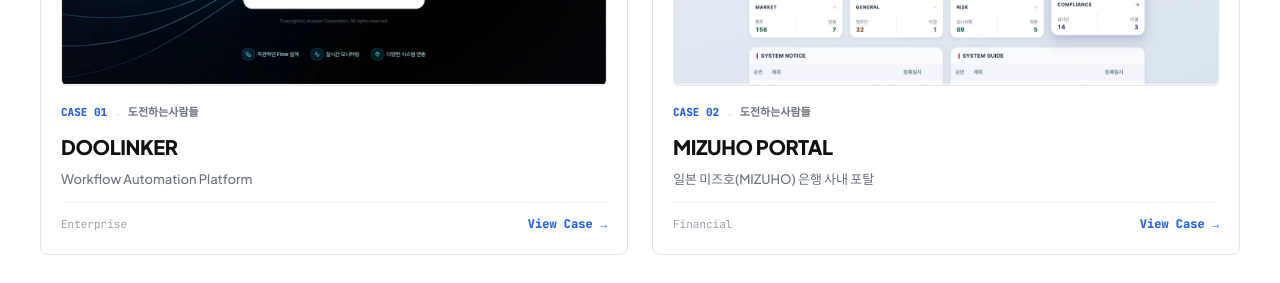
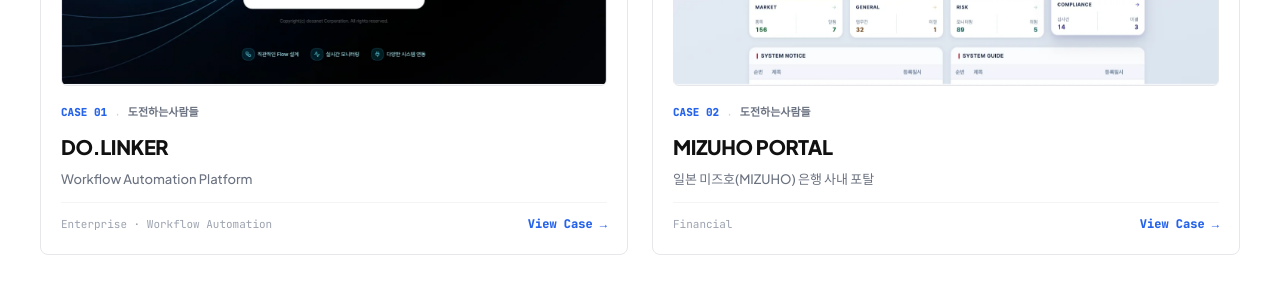
Before and after one commit to mobius38/sylee-portfolio, a React (Vite) app: page / in a window 1280 px wide. Shown: the part 2460-2743 px from the top of the page. Built offline with nearby package versions, Linux system fonts and the light colour scheme; the HTML template or start-up script is replaced by a standard one.

Commit message:
design: DO.LINKER 케이스 1 데이터 고도화(Title, Category, Role, Challenge, Decision, Impact 문구 개선)

```diff
--- a/src/components/sections/WorkSection.tsx
+++ b/src/components/sections/WorkSection.tsx
@@ -83,18 +83,18 @@ export const PROJECTS_DATA: ProjectItem[] = [
   {
     id: "doolinker",
     num: "01",
-    title: "DOOLINKER",
+    title: "DO.LINKER",
     subtitle: "Workflow Automation Platform",
     categoryFlow: "Brand → Product → System",
-    keyword: "Enterprise",
+    keyword: "Enterprise · Workflow Automation",
     client: "도전하는사람들",
     period: "2025.11 ~ 2026.04",
     serviceType: "Workflow Automation Platform",
-    role: "Product Design",
+    role: "Product Design · Brand Identity · Design System",
     description: "Trigger / Action 기반의 복잡한 비즈니스 로직을 비전문가도 직관적으로 구성할 수 있는 워크플로우 자동화 플랫폼을 설계했습니다.",
-    challenge: "복잡한 엔터프라이즈 자동화 환경에서 Trigger와 Action 간 연결 관계와 실행 상태를 한눈에 파악하기 어려워, 워크플로우를 설정하고 관리하는 과정의 진입 장벽이 높았습니다.",
-    approach: "복잡한 자동화 로직을 개별 설정 화면으로 나누는 대신, 전체 흐름을 한눈에 파악할 수 있도록 노드 기반 Canvas로 구조화했습니다. Trigger–Action–Monitor 흐름과 Drag & Drop 인터랙션을 설계하고, Hi-Fi Prototype으로 주요 동작과 상태 변화를 구현 전에 구체화했습니다.",
-    outcome: "Workflow Builder와 환경설정 UX를 실제 제품 범위로 구체화하고, Foundation 6종과 Component 26종을 구축해 제품 전반에서 재사용할 수 있는 UI 기준을 마련했습니다.",
+    challenge: "복잡한 엔터프라이즈 자동화 로직과 설정 과정으로 인해 사용자가 워크플로우의 연결 관계와 실행 상태를 직관적으로 파악하기 어려웠고, 신규 제품으로서 일관된 브랜드와 UI 기준도 필요한 상황이었습니다.",
+    approach: "Trigger · Action 기반의 워크플로우 구조와 노드 편집 경험을 설계하고, 생성 → 실행 → 모니터링의 핵심 플로우를 Hi-Fi Prototype으로 구체화했습니다. 동시에 브랜드 아이덴티티와 디자인 시스템을 구축해 제품 전반의 UX/UI 기준을 일관되게 적용했습니다.",
+    outcome: "브랜드 아이덴티티부터 Workflow UX, Hi-Fi Prototype, Foundations 6종·Components 26종의 디자인 시스템까지 신규 제품의 디자인 기반을 구축하고 실제 서비스 출시로 연결했습니다.",
     pipelineTitle: "5-STAGE WORKFLOW PIPELINE",
     pipelineSteps: [
       { label: "TRIGGER" },
```
